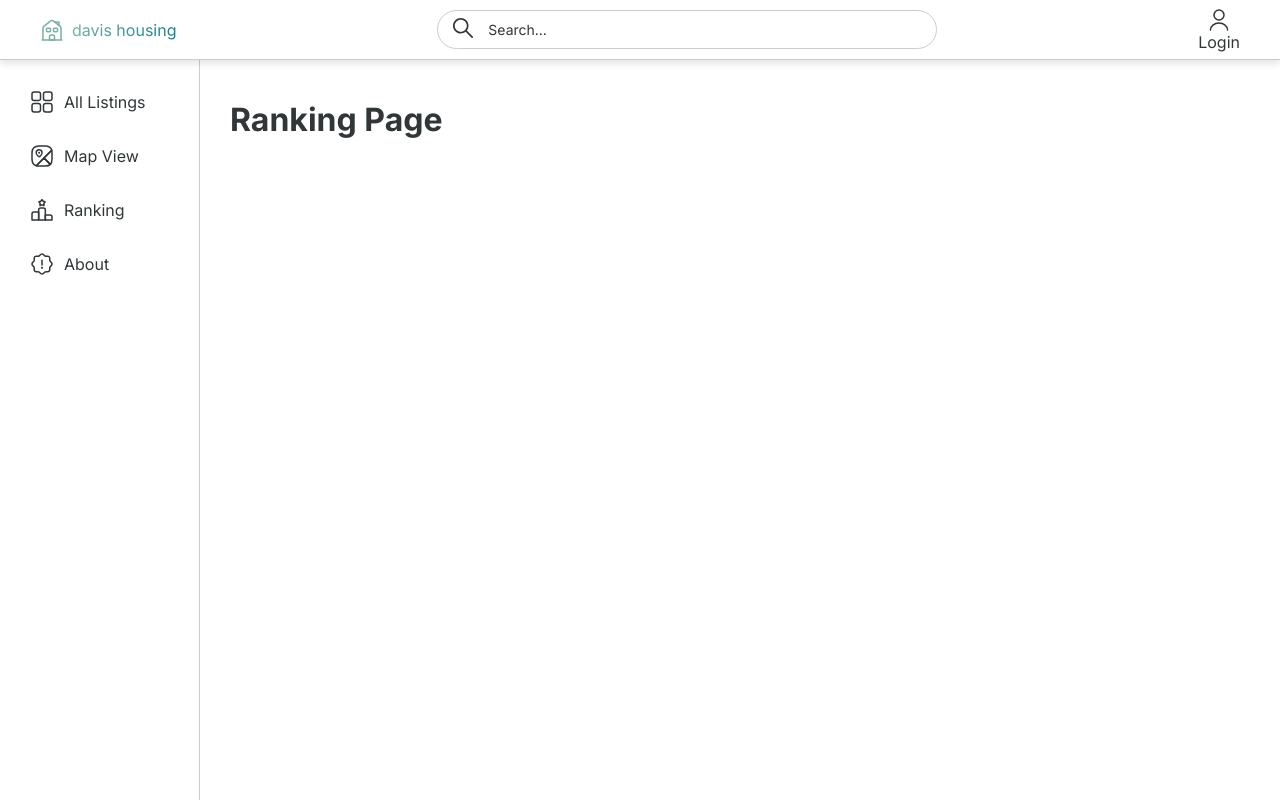
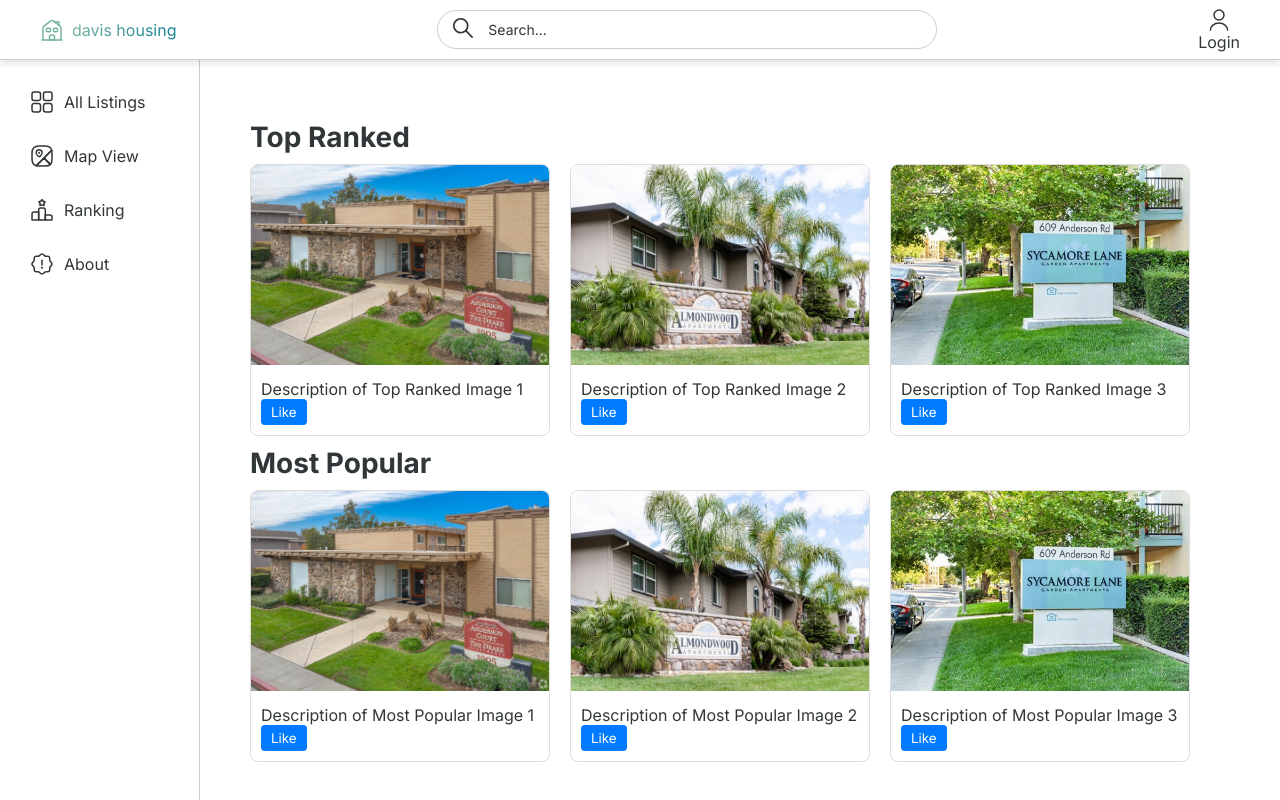
Before and after one commit to GDSC-UCD-Cohort-24-25/Apartment-Review-Website, a React (Vite) app in the folder frontend/: page /ranking in a window 1280 px wide. Shown: the top 800 px of the page. Built offline with nearby package versions, Linux system fonts and the light colour scheme; no server answers.

Commit message:
i added the rankings jsx and css

```diff
--- a/frontend/src/pages/Ranking.css
+++ b/frontend/src/pages/Ranking.css
@@ -0,0 +1,44 @@
+.ranking-container {
+    display: flex;
+  }
+
+.ranking-content {
+    flex: 1;
+    padding: 20px;
+}
+
+.ranking-image-gallery {
+    display: flex;
+    flex-wrap: wrap;
+    gap: 20px;
+}
+
+.ranking-listing-box {
+    border: 1px solid #ddd;
+    border-radius: 8px;
+    overflow: hidden;
+    width: 300px;
+}
+
+.ranking-listing-image {
+    width: 100%;
+    height: 200px;
+    object-fit: cover;
+}
+
+.ranking-listing-description {
+    padding: 10px;
+}
+
+.ranking-like-button {
+    background-color: #007bff;
+    color: white;
+    border: none;
+    padding: 5px 10px;
+    border-radius: 4px;
+    cursor: pointer;
+}
+
+.ranking-like-button:hover {
+    background-color: #0056b3;
+}
--- a/frontend/src/pages/Ranking.jsx
+++ b/frontend/src/pages/Ranking.jsx
@@ -1,11 +1,57 @@
-import React from 'react';
+import React, { useState } from 'react';
 import './Ranking.css';
 
+const Ranking = () => {
+  const [liked, setLiked] = useState([false, false, false, false, false, false]);
 
-const Ranking = () => {
+  const handleLike = (index) => {
+    setLiked((prevState) => {
+      const newState = [...prevState];
+      newState[index] = !newState[index];
+      return newState;
+    });
+  };
+
   return (
-    <div>
-      <h1>Ranking Page</h1>
+    <div className="ranking-container">
+      <main className="ranking-content">
+        <div>
+          <h2>Top Ranked</h2>
+          <div className="ranking-image-gallery">
+            {['apartments/thedrakeandanderson/the-drake-and-anderson-court-davis-ca-primary-photo.jpg',
+            'apartments/almondwood/almondwood-apartments-20200519-064.jpg',
+            'apartments/sycamorelane/RB209244_HDR_Edit(20220221215739348).jpg'].map((image, index) => (
+              <div key={index} className="ranking-listing-box">
+                <img src={image} alt={`Top Ranked Image ${index + 1}`} className="ranking-listing-image" />
+                <div className="ranking-listing-description">
+                  <p>Description of Top Ranked Image {index + 1}</p>
+                  <button onClick={() => handleLike(index)} className="ranking-like-button">
+                    {liked[index] ? 'Unlike' : 'Like'}
+                  </button>
+                </div>
+              </div>
+            ))}
+          </div>
+        </div>
+        <div>
+          <h2>Most Popular</h2>
+          <div className="ranking-image-gallery">
+            {['apartments/thedrakeandanderson/the-drake-and-anderson-court-davis-ca-primary-photo.jpg',
+            'apartments/almondwood/almondwood-apartments-20200519-064.jpg',
+            'apartments/sycamorelane/RB209244_HDR_Edit(20220221215739348).jpg'].map((image, index) => (
+              <div key={index + 3} className="ranking-listing-box">
+                <img src={image} alt={`Most Popular Image ${index + 1}`} className="ranking-listing-image" />
+                <div className="ranking-listing-description">
+                  <p>Description of Most Popular Image {index + 1}</p>
+                  <button onClick={() => handleLike(index + 3)} className="ranking-like-button">
+                    {liked[index + 3] ? 'Unlike' : 'Like'}
+                  </button>
+                </div>
+              </div>
+            ))}
+          </div>
+        </div>
+      </main>
     </div>
   );
 };
```
